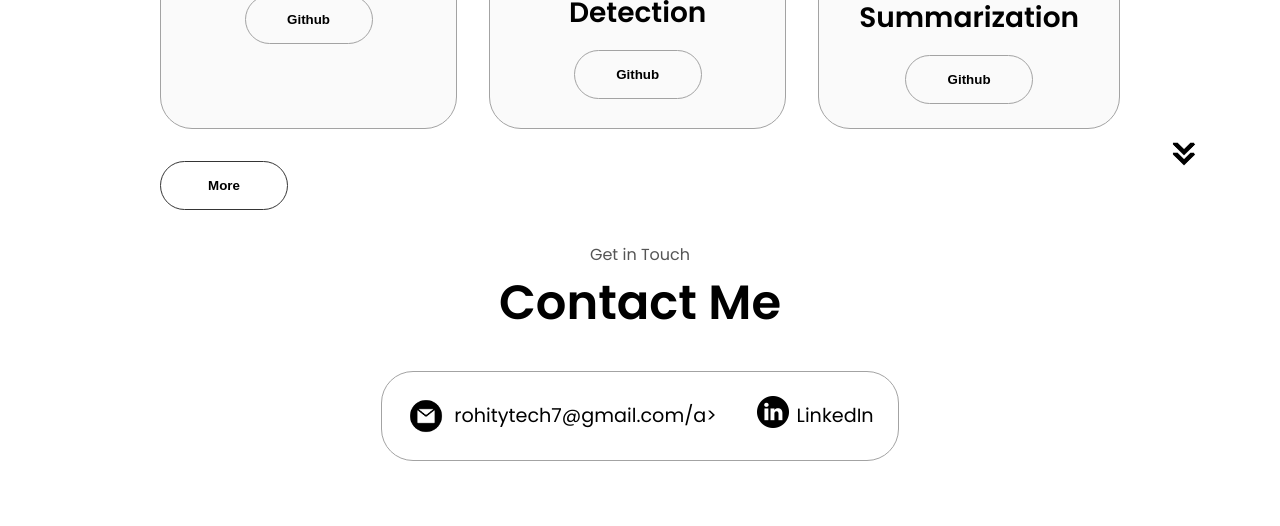
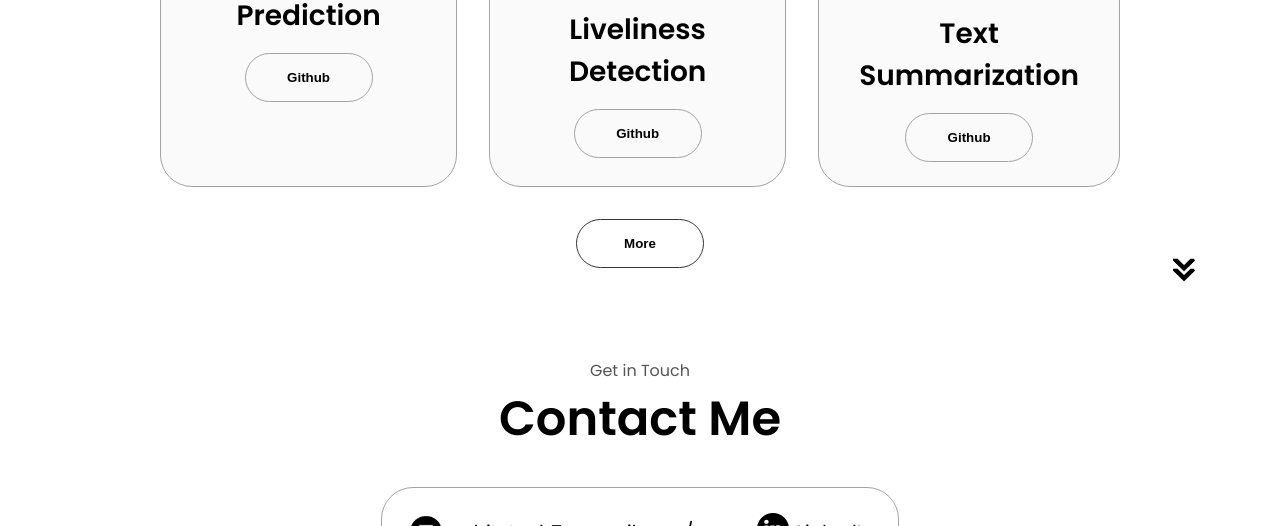
Before and after one commit to Rohit529-debug/html-css-js-portfolio, a plain HTML site: page index.html in a window 1280 px wide. Shown: the part 2906-3432 px from the top of the page. Drawn offline with Linux system fonts and the light colour scheme.

Commit message:
Update style.css

```diff
--- a/style.css
+++ b/style.css
@@ -380,6 +380,27 @@ article .icon {
     border-color: rgb(163, 163, 163);
 }
 
+/* Apply this to the parent section or container */
+#projects {
+    display: flex;
+    flex-direction: column;
+    /* Align items in a column */
+    align-items: center;
+    /* Center horizontally */
+    justify-content: center;
+    /* Center vertically if needed */
+    min-height: 100vh;
+    /* Adjust based on your layout */
+}
+
+.more-projects-container {
+    /* margin-top: 100px; */
+    display: flex;
+    justify-content: center;
+    /* Centers content horizontally */
+}
+
+
 /* CONTACT */
 
 #contact {
```
